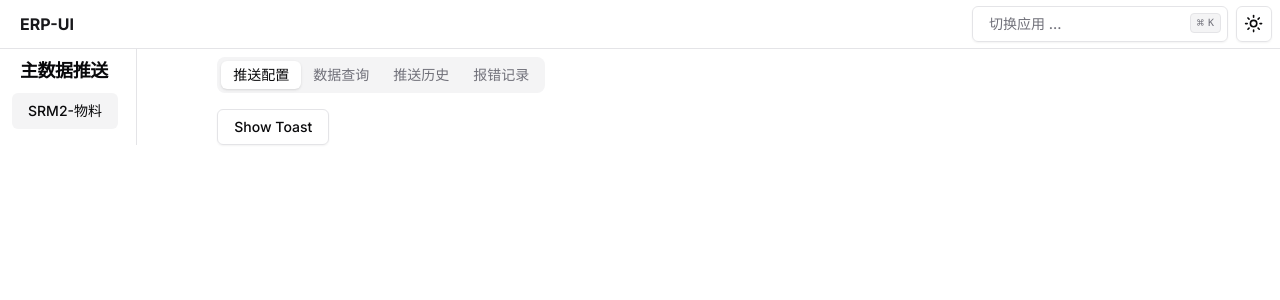
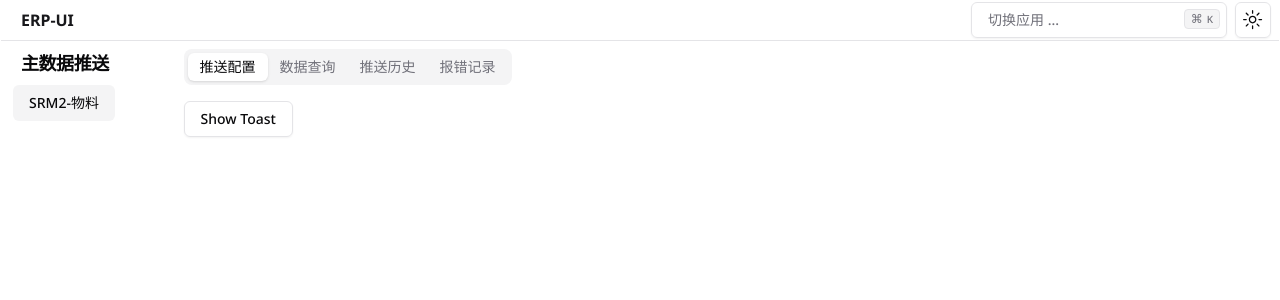
Before and after one commit to YMS-QC/erp-ui, a Next.js app: page /basic-data/srm2-item in a window 1280 px wide. Shown: the top 300 px of the page. Built offline with nearby package versions, Linux system fonts and the light colour scheme.

Commit message:
modified layout

```diff
--- a/src/app/basic-data/layout.tsx
+++ b/src/app/basic-data/layout.tsx
@@ -21,13 +21,15 @@ const BasicDataLayout = ({ children }: { children: React.ReactNode }) => {
 
     return (
         <div className="bg-background">
-            <div className="grid md:grid-cols-5 lg:grid-cols-6 w-full h-max">
+            <div className="grid md:grid-cols-5 lg:grid-cols-7 w-full h-max">
                 <Sidebar
                     sideTitle={sideTitle}
                     itemList={itemList}
-                    className="hidden md:flex md:col-span-1 lg:col-span-1 md:border-r h-max w-max space-y-4 py-2 "
+                    className="hidden md:flex md:col-span-1 h-full w-full space-y-4 py-2 "
                 />
-                <div className="flex h-max space-y-4 py-2 pl-1">{children}</div>
+                <div className="h-full space-y-4 py-2 md:col-start-2 md:col-end-6 lg:col-end-8">
+                    {children}
+                </div>
             </div>
         </div>
     );
--- a/src/app/basic-data/srm2-item/page.tsx
+++ b/src/app/basic-data/srm2-item/page.tsx
@@ -1,44 +1,28 @@
 import React from 'react';
 
-import { Button } from '@/components/ui/button';
-import { useToast } from '@/components/ui/use-toast';
-
 import { Tabs, TabsContent, TabsList, TabsTrigger } from '@/components/ui/tabs';
+import { ToastSimple } from '@/app/basic-data/srm2-item/toast';
 
 const BasicDataHomePage = ({ params }: { params: { slug: string[] } }) => {
-    // const path = params?.slug ?? null;
-    // const topic = path ? path[0] : null;
-
-    // console.log(topic);
-    const { toast } = useToast();
-
     return (
-        <div className="flex flex-col items-start h-full w-full">
-            <Tabs defaultValue="settings" className="space-y-4 w-full">
+        <Tabs defaultValue="settings" className="space-y-4 w-full">
+            <div className="flex flex-col items-center justify-between md:items-start h-full w-full text-lg md:text-md">
                 <TabsList>
                     <TabsTrigger value="settings">推送配置</TabsTrigger>
                     <TabsTrigger value="query">数据查询</TabsTrigger>
                     <TabsTrigger value="history">推送历史</TabsTrigger>
                     <TabsTrigger value="errors">报错记录</TabsTrigger>
                 </TabsList>
+            </div>
+            <div>
                 <TabsContent value="settings" className="space-y-4 flex-glow">
-                    <Button
-                        variant="outline"
-                        onClick={() => {
-                            toast({
-                                description: 'Your message has been sent.',
-                                className: ' z-50',
-                            });
-                        }}
-                    >
-                        Show Toast
-                    </Button>
+                    <ToastSimple />
                 </TabsContent>
                 <TabsContent value="query" className="space-y-4 flex-glow" />
                 <TabsContent value="history" className="space-y-4 flex-glow" />
                 <TabsContent value="errors" className="space-y-4 flex-glow" />
-            </Tabs>
-        </div>
+            </div>
+        </Tabs>
     );
 };
 
--- a/src/app/layout.tsx
+++ b/src/app/layout.tsx
@@ -1,20 +1,30 @@
-import { Inter } from 'next/font/google';
+import { Noto_Sans } from 'next/font/google';
 
 import { SiteHeader } from '@/components/site-header';
 import { ThemeProvider } from '@/components/theme-provider';
+import { Toaster } from '@/components/ui/toaster';
 
 import './globals.css';
 
-const inter = Inter({ subsets: ['latin'] });
+const Noto = Noto_Sans({
+    weight: ['100', '200', '300', '400', '500', '600', '700', '800', '900'],
+    style: 'normal',
+    preload: true,
+    fallback: ['Microsoft YaHei', 'PingFang SC'],
+    adjustFontFallback: true,
+    subsets: ['cyrillic', 'latin', 'latin-ext', 'vietnamese'],
+    variable: '--font-noto-mono',
+});
 
 export default function RootLayout({ children }: { children: React.ReactNode }) {
     return (
-        <html lang="en">
-            <body className={inter.className}>
-                <div className="h-screen -z-50">
+        <html lang="en" className={`${Noto.variable}`}>
+            <body>
+                <div className="h-screen container font-sans">
                     <ThemeProvider attribute="class" defaultTheme="system">
                         <SiteHeader />
                         {children}
+                        <Toaster />
                     </ThemeProvider>
                 </div>
             </body>
--- a/src/components/mode-toggle.tsx
+++ b/src/components/mode-toggle.tsx
@@ -1,7 +1,7 @@
 'use client';
 
 import * as React from 'react';
-import { Moon, Sun } from 'lucide-react';
+import { MoonIcon, SunIcon } from '@radix-ui/react-icons';
 import { useTheme } from 'next-themes';
 
 import { Button } from '@/components/ui/button';
@@ -19,8 +19,8 @@ export function ModeToggle() {
         <DropdownMenu>
             <DropdownMenuTrigger asChild>
                 <Button variant="outline" size="icon">
-                    <Sun className="h-[1.2rem] w-[1.2rem] rotate-0 scale-100 transition-all dark:-rotate-90 dark:scale-0" />
-                    <Moon className="absolute h-[1.2rem] w-[1.2rem] rotate-90 scale-0 transition-all dark:rotate-0 dark:scale-100" />
+                    <SunIcon className="h-[1.2rem] w-[1.2rem] rotate-0 scale-100 transition-all dark:-rotate-90 dark:scale-0" />
+                    <MoonIcon className="absolute h-[1.2rem] w-[1.2rem] rotate-90 scale-0 transition-all dark:rotate-0 dark:scale-100" />
                     <span className="sr-only">Toggle theme</span>
                 </Button>
             </DropdownMenuTrigger>
--- a/src/components/site-header.tsx
+++ b/src/components/site-header.tsx
@@ -6,7 +6,7 @@ import { ModeToggle } from '@/components/mode-toggle';
 export function SiteHeader() {
     return (
         <header className="supports-backdrop-blur:bg-background/60 sticky top-0 z-50 w-full border-b bg-background/95 backdrop-blur">
-            <div className="p1 px-2 flex h-12 items-center justify-between">
+            <div className="p1 px-2 flex h-10 items-center justify-between">
                 <MainNav />
                 <MobileNav />
                 <div className="flex flex-1 items-center justify-between space-x-2 md:justify-end">
--- a/tailwind.config.ts
+++ b/tailwind.config.ts
@@ -1,6 +1,6 @@
 /** @type {import('tailwindcss').Config} */
 module.exports = {
-  darkMode: ["class"],
+    darkMode: ['class'],
     content: [
         './pages/**/*.{ts,tsx}',
         './components/**/*.{ts,tsx}',
@@ -10,67 +10,72 @@ module.exports = {
     theme: {
         container: {
             center: true,
-      padding: "2rem",
+            padding: '1px',
             screens: {
-        "2xl": "1400px",
+                '2xl': '1920px',
             },
         },
         extend: {
+            fontFamily: {
+                sans: ['var(--font-noto-mono)'],
+                mono: ['var(--font-noto-mono)'],
+            },
             colors: {
-        border: "hsl(var(--border))",
-        input: "hsl(var(--input))",
-        ring: "hsl(var(--ring))",
-        background: "hsl(var(--background))",
-        foreground: "hsl(var(--foreground))",
+                border: 'hsl(var(--border))',
+                input: 'hsl(var(--input))',
+                ring: 'hsl(var(--ring))',
+                background: 'hsl(var(--background))',
+                foreground: 'hsl(var(--foreground))',
                 primary: {
-          DEFAULT: "hsl(var(--primary))",
-          foreground: "hsl(var(--primary-foreground))",
+                    DEFAULT: 'hsl(var(--primary))',
+                    foreground: 'hsl(var(--primary-foreground))',
                 },
                 secondary: {
-          DEFAULT: "hsl(var(--secondary))",
-          foreground: "hsl(var(--secondary-foreground))",
+                    DEFAULT: 'hsl(var(--secondary))',
+                    foreground: 'hsl(var(--secondary-foreground))',
                 },
                 destructive: {
-          DEFAULT: "hsl(var(--destructive))",
-          foreground: "hsl(var(--destructive-foreground))",
+                    DEFAULT: 'hsl(var(--destructive))',
+                    foreground: 'hsl(var(--destructive-foreground))',
                 },
                 muted: {
-          DEFAULT: "hsl(var(--muted))",
-          foreground: "hsl(var(--muted-foreground))",
+                    DEFAULT: 'hsl(var(--muted))',
+                    foreground: 'hsl(var(--muted-foreground))',
                 },
                 accent: {
-          DEFAULT: "hsl(var(--accent))",
-          foreground: "hsl(var(--accent-foreground))",
+                    DEFAULT: 'hsl(var(--accent))',
+                    foreground: 'hsl(var(--accent-foreground))',
                 },
                 popover: {
-          DEFAULT: "hsl(var(--popover))",
-          foreground: "hsl(var(--popover-foreground))",
+                    DEFAULT: 'hsl(var(--popover))',
+                    foreground: 'hsl(var(--popover-foreground))',
                 },
                 card: {
-          DEFAULT: "hsl(var(--card))",
-          foreground: "hsl(var(--card-foreground))",
+                    DEFAULT: 'hsl(var(--card))',
+                    foreground: 'hsl(var(--card-foreground))',
                 },
             },
             borderRadius: {
-        lg: "var(--radius)",
-        md: "calc(var(--radius) - 2px)",
-        sm: "calc(var(--radius) - 4px)",
+                lg: 'var(--radius)',
+                md: 'calc(var(--radius) - 2px)',
+                sm: 'calc(var(--radius) - 4px)',
             },
             keyframes: {
-        "accordion-down": {
+                'accordion-down': {
                     from: { height: 0 },
-          to: { height: "var(--radix-accordion-content-height)" },
+                    to: { height: 'var(--radix-accordion-content-height)' },
                 },
-        "accordion-up": {
-          from: { height: "var(--radix-accordion-content-height)" },
+                'accordion-up': {
+                    from: { height: 'var(--radix-accordion-content-height)' },
                     to: { height: 0 },
                 },
             },
             animation: {
-        "accordion-down": "accordion-down 0.2s ease-out",
-        "accordion-up": "accordion-up 0.2s ease-out",
+                'accordion-down': 'accordion-down 0.2s ease-out',
+                'accordion-up': 'accordion-up 0.2s ease-out',
             },
         },
     },
-  plugins: [require("tailwindcss-animate")],
-}
+    // eslint-disable-next-line global-require
+    plugins: [require('tailwindcss-animate')],
+};
```
Lines whose indentation alone changed are shown as unchanged.
